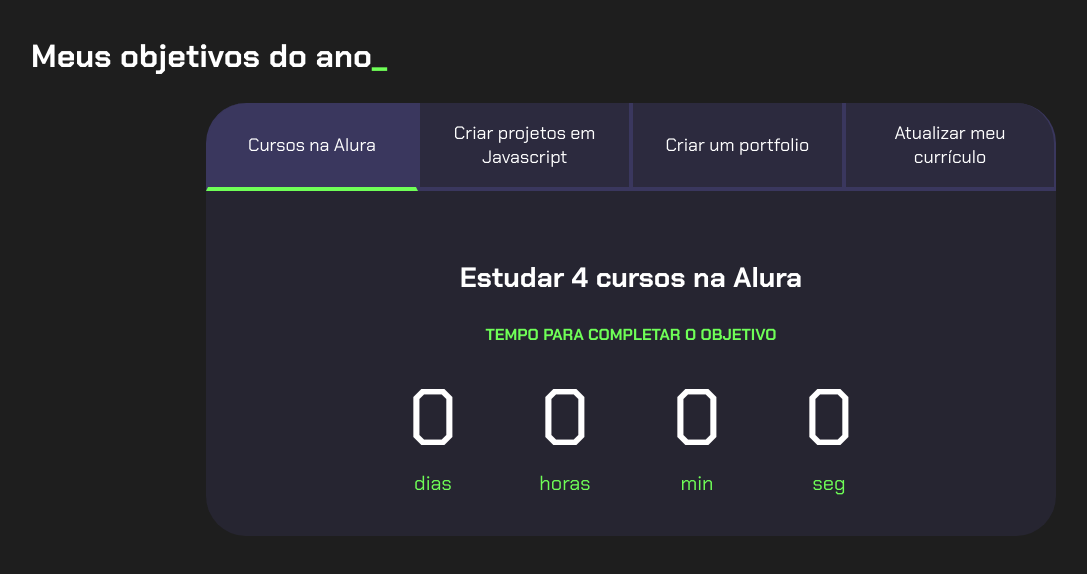
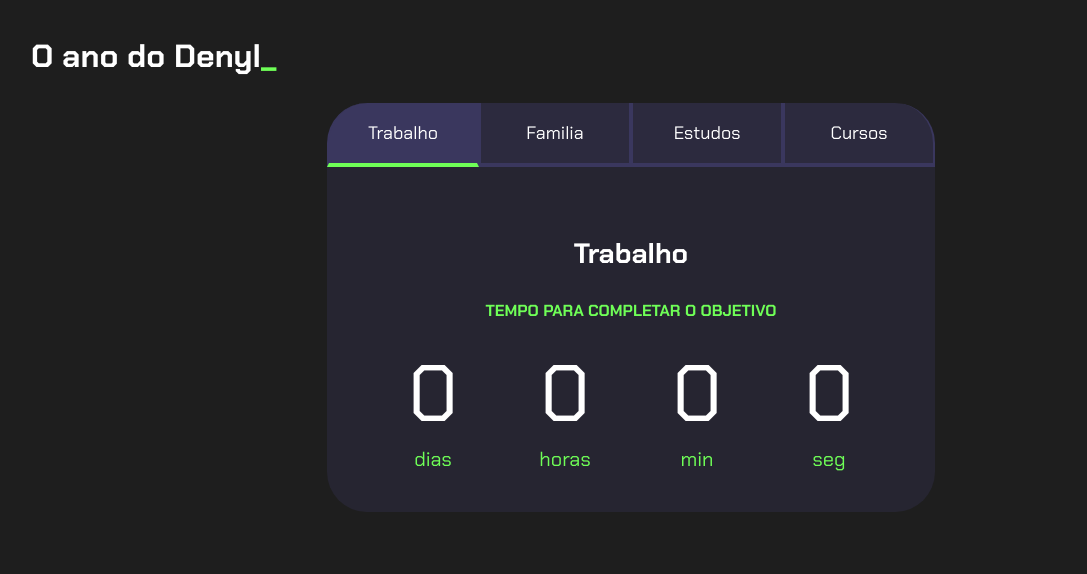
Before and after one commit to Denyl8172/d-3-ano, a plain HTML site: page d-3-ano-main/projeto Denyl Eduardo Ferreira/index.html in a window 1280 px wide. Shown: the whole page, without its empty margins (9-1096 px from the left). Drawn offline with Linux system fonts and the light colour scheme.

Commit message:
Add files via upload

```diff
--- a/d-3-ano-main/projeto Denyl Eduardo Ferreira/index.html
+++ b/d-3-ano-main/projeto Denyl Eduardo Ferreira/index.html
@@ -4,23 +4,23 @@
 <head>
     <meta charset="UTF-8">
     <meta name="viewport" content="width=device-width, initial-scale=1.0">
-    <title>Meus objetivos do ano</title>
+    <title>O ano do Denyl</title>
     <link rel="stylesheet" href="style.css">
 </head>
 
 <body>
     <section class="conteudo-principal">
-        <h2 class="titulo-principal">Meus objetivos do ano<span>_</span></h2>
+        <h2 class="titulo-principal">O ano do Denyl<span>_</span></h2>
         <div class="conteudo">
             <div class="botoes">
-                <button class="botao ativo">Cursos na Alura</button>
-                <button class="botao">Criar projetos em Javascript</button>
-                <button class="botao">Criar um portfolio</button>
-                <button class="botao">Atualizar meu currículo</button>
+                <button class="botao ativo">Trabalho</button>
+                <button class="botao">Familia</button>
+                <button class="botao">Estudos</button>
+                <button class="botao">Cursos</button>
             </div>
             <div class="abas-textos">
                 <div class="aba-conteudo ativo">
-                    <h3 class="aba-conteudo-titulo-principal">Estudar 4 cursos na Alura</h3>
+                    <h3 class="aba-conteudo-titulo-principal">Trabalho</h3>
                     <h4 class="aba-conteudo-titulo-secundario">Tempo para completar o objetivo</h4>
                     <div class="contador">
                         <div class="contador-digito">
@@ -42,7 +42,7 @@
                     </div>
                 </div>
                 <div class="aba-conteudo">
-                    <h3 class="aba-conteudo-titulo-principal">Criar 5 projetos em Javascript</h3>
+                    <h3 class="aba-conteudo-titulo-principal">Familia</h3>
                     <h4 class="aba-conteudo-titulo-secundario">Tempo para completar o objetivo</h4>
                     <div class="contador">
                         <div class="contador-digito">
@@ -64,7 +64,7 @@
                     </div>
                 </div>
                 <div class="aba-conteudo">
-                    <h3 class="aba-conteudo-titulo-principal">Criar um portfolio com os meus 3 melhores projetos</h3>
+                    <h3 class="aba-conteudo-titulo-principal">Estudos</h3>
                     <h4 class="aba-conteudo-titulo-secundario">Tempo para completar o objetivo</h4>
                     <div class="contador">
                         <div class="contador-digito">
@@ -86,7 +86,7 @@
                     </div>
                 </div>
                 <div class="aba-conteudo">
-                    <h3 class="aba-conteudo-titulo-principal">Atualizar meu curriculo com os certificados da Alura</h3>
+                    <h3 class="aba-conteudo-titulo-principal">Cursos</h3>
                     <h4 class="aba-conteudo-titulo-secundario">Tempo para completar o objetivo</h4>
                     <div class="contador">
                         <div class="contador-digito">
```
